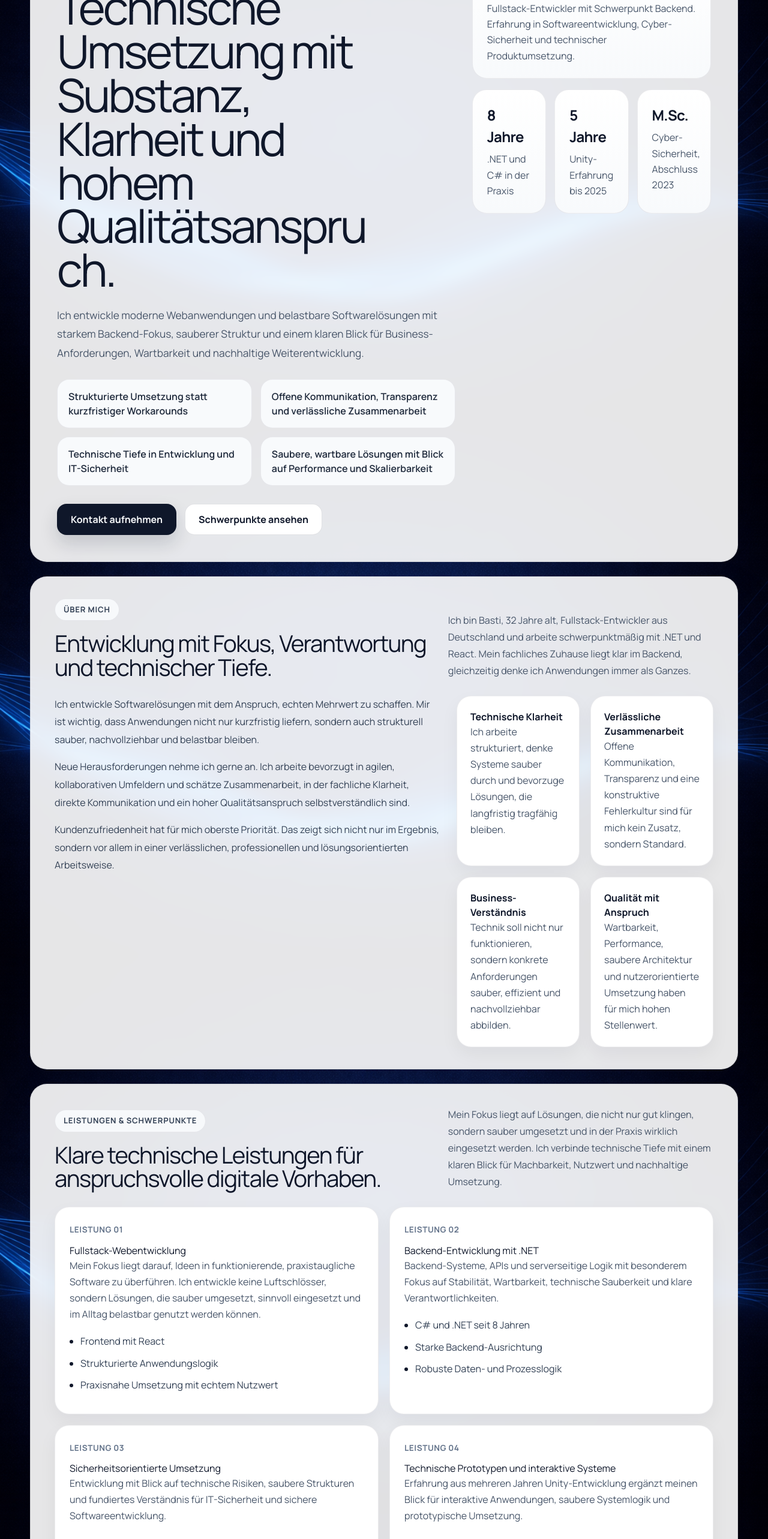
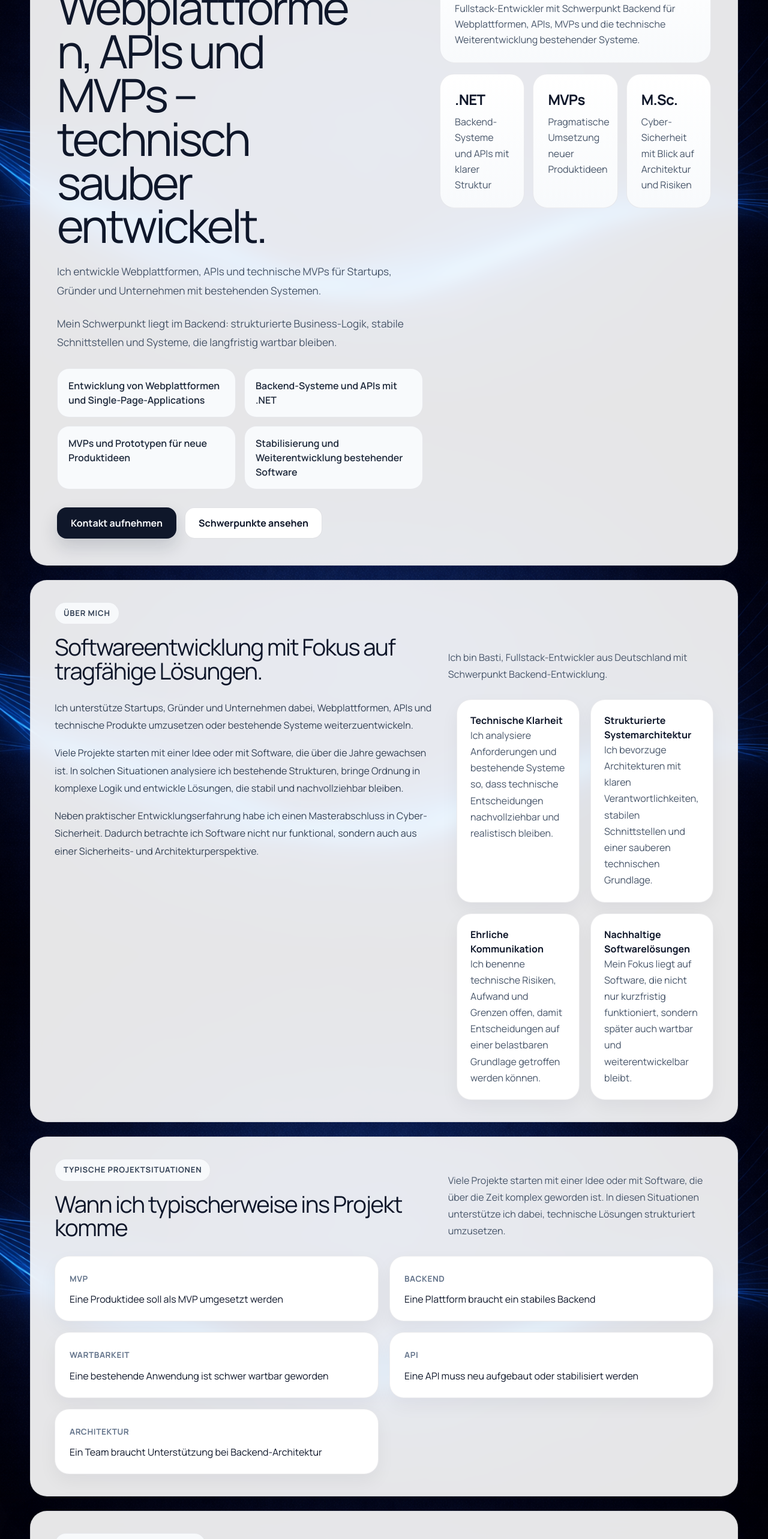
Before and after one commit to ZhRaL/OwnWebsite, a React (Vite) app: page / in a window 1280 px wide. Shown: the part 234-2800 px from the top of the page at 60% size. Built offline with nearby package versions, Linux system fonts and the light colour scheme.

Commit message:
KI adjusted Textfields

```diff
--- a/src/App.css
+++ b/src/App.css
@@ -52,7 +52,7 @@ section[id] {
 
 .hero-grid {
   display: grid;
-  grid-template-columns: minmax(0, 1.5fr) minmax(320px, 0.9fr);
+  grid-template-columns: minmax(0, 1.35fr) minmax(360px, 1fr);
   gap: 28px;
   align-items: stretch;
   min-width: 0;
--- a/src/App.jsx
+++ b/src/App.jsx
@@ -53,6 +53,52 @@ function ScrollHandler() {
 }
 
 function HomePage() {
+  const projectSituations = [
+    {
+      label: 'MVP',
+      title: 'Eine Produktidee soll als MVP umgesetzt werden',
+    },
+    {
+      label: 'Backend',
+      title: 'Eine Plattform braucht ein stabiles Backend',
+    },
+    {
+      label: 'Wartbarkeit',
+      title: 'Eine bestehende Anwendung ist schwer wartbar geworden',
+    },
+    {
+      label: 'API',
+      title: 'Eine API muss neu aufgebaut oder stabilisiert werden',
+    },
+    {
+      label: 'Architektur',
+      title: 'Ein Team braucht Unterstützung bei Backend-Architektur',
+    },
+  ];
+
+  const collaborationSteps = [
+    {
+      label: 'Schritt 01',
+      title: 'Erstgespräch',
+      text: 'Verständnis der Idee oder des bestehenden Systems.',
+    },
+    {
+      label: 'Schritt 02',
+      title: 'Technische Analyse',
+      text: 'Bewertung möglicher Architektur und Lösungswege.',
+    },
+    {
+      label: 'Schritt 03',
+      title: 'Struktur und Planung',
+      text: 'Definition der Systemstruktur und Umsetzungsschritte.',
+    },
+    {
+      label: 'Schritt 04',
+      title: 'Iterative Entwicklung',
+      text: 'Umsetzung in klaren Entwicklungsschritten mit regelmäßiger Abstimmung.',
+    },
+  ];
+
   return (
     <div className="site-shell">
       <Header />
@@ -60,32 +106,22 @@ function HomePage() {
         <section id="home" className="hero-section section-shell">
           <div className="hero-grid">
             <div className="hero-copy">
-              <span className="section-kicker">
-                Fullstack-Entwicklung mit Fokus auf .NET und React
-              </span>
-              <h1>
-                Technische Umsetzung mit Substanz, Klarheit und hohem
-                Qualitätsanspruch.
-              </h1>
+              <span className="section-kicker">Backend-orientierte Fullstack-Entwicklung</span>
+              <h1>Webplattformen, APIs und MVPs – technisch sauber entwickelt.</h1>
               <p className="hero-lead">
-                Ich entwickle moderne Webanwendungen und belastbare
-                Softwarelösungen mit starkem Backend-Fokus, sauberer Struktur
-                und einem klaren Blick für Business-Anforderungen, Wartbarkeit
-                und nachhaltige Weiterentwicklung.
+                Ich entwickle Webplattformen, APIs und technische MVPs für
+                Startups, Gründer und Unternehmen mit bestehenden Systemen.
+              </p>
+              <p className="hero-lead">
+                Mein Schwerpunkt liegt im Backend: strukturierte
+                Business-Logik, stabile Schnittstellen und Systeme, die
+                langfristig wartbar bleiben.
               </p>
               <div className="hero-points">
-                <span>
-                  Strukturierte Umsetzung statt kurzfristiger Workarounds
-                </span>
-                <span>
-                  Offene Kommunikation, Transparenz und verlässliche
-                  Zusammenarbeit
-                </span>
-                <span>Technische Tiefe in Entwicklung und IT-Sicherheit</span>
-                <span>
-                  Saubere, wartbare Lösungen mit Blick auf Performance und
-                  Skalierbarkeit
-                </span>
+                <span>Entwicklung von Webplattformen und Single-Page-Applications</span>
+                <span>Backend-Systeme und APIs mit .NET</span>
+                <span>MVPs und Prototypen für neue Produktideen</span>
+                <span>Stabilisierung und Weiterentwicklung bestehender Software</span>
               </div>
               <div className="hero-actions">
                 <a className="button button-primary" href="#contact">
@@ -101,23 +137,23 @@ function HomePage() {
                 <span className="eyebrow">Positionierung</span>
 
                 <p>
-                  Fullstack-Entwickler mit Schwerpunkt Backend. Erfahrung in
-                  Softwareentwicklung, Cyber-Sicherheit und technischer
-                  Produktumsetzung.
+                  Fullstack-Entwickler mit Schwerpunkt Backend für
+                  Webplattformen, APIs, MVPs und die technische
+                  Weiterentwicklung bestehender Systeme.
                 </p>
               </div>
               <div className="hero-metrics">
                 <div className="metric-card">
-                  <strong>8 Jahre</strong>
-                  <span>.NET und C# in der Praxis</span>
+                  <strong>.NET</strong>
+                  <span>Backend-Systeme und APIs mit klarer Struktur</span>
                 </div>
                 <div className="metric-card">
-                  <strong>5 Jahre</strong>
-                  <span>Unity-Erfahrung bis 2025</span>
+                  <strong>MVPs</strong>
+                  <span>Pragmatische Umsetzung neuer Produktideen</span>
                 </div>
                 <div className="metric-card">
                   <strong>M.Sc.</strong>
-                  <span>Cyber-Sicherheit, Abschluss 2023</span>
+                  <span>Cyber-Sicherheit mit Blick auf Architektur und Risiken</span>
                 </div>
               </div>
             </aside>
@@ -125,7 +161,52 @@ function HomePage() {
         </section>
 
         <Aboutme />
+        <section className="content-section section-shell">
+          <div className="section-header">
+            <div>
+              <span className="section-kicker">Typische Projektsituationen</span>
+              <h2>Wann ich typischerweise ins Projekt komme</h2>
+            </div>
+            <p>
+              Viele Projekte starten mit einer Idee oder mit Software, die über
+              die Zeit komplex geworden ist. In diesen Situationen unterstütze
+              ich dabei, technische Lösungen strukturiert umzusetzen.
+            </p>
+          </div>
+
+          <div className="focus-grid">
+            {projectSituations.map((situation) => (
+              <article key={situation.title} className="focus-card">
+                <span className="card-label">{situation.label}</span>
+                <h3>{situation.title}</h3>
+              </article>
+            ))}
+          </div>
+        </section>
         <Skills />
+        <section className="content-section section-shell">
+          <div className="section-header">
+            <div>
+              <span className="section-kicker">Zusammenarbeit</span>
+              <h2>So läuft die Zusammenarbeit typischerweise ab</h2>
+            </div>
+            <p>
+              Viele Projekte beginnen mit einer Idee oder einem bestehenden
+              System, das weiterentwickelt werden soll. Eine klare technische
+              Struktur hilft dabei, Projekte effizient umzusetzen.
+            </p>
+          </div>
+
+          <div className="service-grid">
+            {collaborationSteps.map((step) => (
+              <article key={step.title} className="service-card">
+                <span className="card-label">{step.label}</span>
+                <h3>{step.title}</h3>
+                <p>{step.text}</p>
+              </article>
+            ))}
+          </div>
+        </section>
         <Projects />
         <Technologies />
         <Contact />
--- a/src/Components/Aboutme.jsx
+++ b/src/Components/Aboutme.jsx
@@ -1,19 +1,19 @@
 const principles = [
   {
     title: 'Technische Klarheit',
-    text: 'Ich arbeite strukturiert, denke Systeme sauber durch und bevorzuge Lösungen, die langfristig tragfähig bleiben.',
+    text: 'Ich analysiere Anforderungen und bestehende Systeme so, dass technische Entscheidungen nachvollziehbar und realistisch bleiben.',
   },
   {
-    title: 'Verlässliche Zusammenarbeit',
-    text: 'Offene Kommunikation, Transparenz und eine konstruktive Fehlerkultur sind für mich kein Zusatz, sondern Standard.',
+    title: 'Strukturierte Systemarchitektur',
+    text: 'Ich bevorzuge Architekturen mit klaren Verantwortlichkeiten, stabilen Schnittstellen und einer sauberen technischen Grundlage.',
   },
   {
-    title: 'Business-Verständnis',
-    text: 'Technik soll nicht nur funktionieren, sondern konkrete Anforderungen sauber, effizient und nachvollziehbar abbilden.',
+    title: 'Ehrliche Kommunikation',
+    text: 'Ich benenne technische Risiken, Aufwand und Grenzen offen, damit Entscheidungen auf einer belastbaren Grundlage getroffen werden können.',
   },
   {
-    title: 'Qualität mit Anspruch',
-    text: 'Wartbarkeit, Performance, saubere Architektur und nutzerorientierte Umsetzung haben für mich hohen Stellenwert.',
+    title: 'Nachhaltige Softwarelösungen',
+    text: 'Mein Fokus liegt auf Software, die nicht nur kurzfristig funktioniert, sondern später auch wartbar und weiterentwickelbar bleibt.',
   },
 ];
 
@@ -23,31 +23,32 @@ const Aboutme = () => {
       <div className="section-header">
         <div>
           <span className="section-kicker">Über mich</span>
-          <h2>Entwicklung mit Fokus, Verantwortung und technischer Tiefe.</h2>
+          <h2>Softwareentwicklung mit Fokus auf tragfähige Lösungen.</h2>
         </div>
         <p>
-          Ich bin Basti, 32 Jahre alt, Fullstack-Entwickler aus Deutschland und arbeite
-          schwerpunktmäßig mit .NET und React. Mein fachliches Zuhause liegt klar im Backend,
-          gleichzeitig denke ich Anwendungen immer als Ganzes.
+          Ich bin Basti, Fullstack-Entwickler aus Deutschland mit Schwerpunkt
+          Backend-Entwicklung.
         </p>
       </div>
 
       <div className="two-column-layout">
         <div className="body-copy">
           <p>
-            Ich entwickle Softwarelösungen mit dem Anspruch, echten Mehrwert zu schaffen. Mir ist
-            wichtig, dass Anwendungen nicht nur kurzfristig liefern, sondern auch strukturell sauber,
-            nachvollziehbar und belastbar bleiben.
+            Ich unterstütze Startups, Gründer und Unternehmen dabei,
+            Webplattformen, APIs und technische Produkte umzusetzen oder
+            bestehende Systeme weiterzuentwickeln.
           </p>
           <p>
-            Neue Herausforderungen nehme ich gerne an. Ich arbeite bevorzugt in agilen,
-            kollaborativen Umfeldern und schätze Zusammenarbeit, in der fachliche Klarheit, direkte
-            Kommunikation und ein hoher Qualitätsanspruch selbstverständlich sind.
+            Viele Projekte starten mit einer Idee oder mit Software, die über
+            die Jahre gewachsen ist. In solchen Situationen analysiere ich
+            bestehende Strukturen, bringe Ordnung in komplexe Logik und
+            entwickle Lösungen, die stabil und nachvollziehbar bleiben.
           </p>
           <p>
-            Kundenzufriedenheit hat für mich oberste Priorität. Das zeigt sich nicht nur im
-            Ergebnis, sondern vor allem in einer verlässlichen, professionellen und
-            lösungsorientierten Arbeitsweise.
+            Neben praktischer Entwicklungserfahrung habe ich einen
+            Masterabschluss in Cyber-Sicherheit. Dadurch betrachte ich Software
+            nicht nur funktional, sondern auch aus einer Sicherheits- und
+            Architekturperspektive.
           </p>
         </div>
 
--- a/src/Components/Projects/Projects.jsx
+++ b/src/Components/Projects/Projects.jsx
@@ -2,22 +2,22 @@ const focusAreas = [
   {
     label: 'Fokusfeld',
     title: 'Backend-zentrierte Produktentwicklung',
-    text: 'Mein Schwerpunkt liegt dort, wo Anwendungen tragfähig werden: in sauberer Business-Logik, belastbaren Schnittstellen, klarer Datenverarbeitung und stabilen technischen Strukturen.',
+    text: 'Ich arbeite vor allem an den Teilen eines Produkts, die für Stabilität, klare Prozesse und saubere technische Grundlagen verantwortlich sind.',
   },
   {
     label: 'Arbeitsweise',
-    title: 'Agil, kollaborativ und direkt',
-    text: 'Ich arbeite gerne in Teams, in denen Anforderungen klar diskutiert, technische Entscheidungen nachvollziehbar getroffen und Probleme offen gelöst werden.',
+    title: 'Zusammenarbeit in kleinen Teams',
+    text: 'Viele Projekte entstehen in kleinen Teams oder direkt mit Gründern. Dort sind klare Abstimmung und pragmatische technische Entscheidungen besonders wichtig.',
   },
   {
     label: 'Qualitätsanspruch',
-    title: 'Saubere Lösungen statt kurzfristiger Workarounds',
-    text: 'Mein Anspruch ist eine Umsetzung, die nicht nur heute funktioniert, sondern auch später nachvollziehbar, wartbar und professionell weiterentwickelbar bleibt.',
+    title: 'Saubere Architektur statt kurzfristiger Workarounds',
+    text: 'Ich bevorzuge Lösungen, die die Systemstruktur verbessern, statt spätere Probleme durch kurzfristige Abkürzungen zu verstärken.',
   },
   {
     label: 'Status',
-    title: 'Referenzen im Ausbau',
-    text: 'Die öffentliche Darstellung einzelner Projekte befindet sich aktuell noch im Aufbau. Inhaltlich liegt mein Fokus klar auf technischer Qualität, sauberer Umsetzung und verlässlicher Zusammenarbeit.',
+    title: 'Kontinuierliche Weiterentwicklung von Software',
+    text: 'Ein grosser Teil meiner Arbeit besteht nicht nur im Neubau, sondern in der schrittweisen Weiterentwicklung bestehender Anwendungen und Systeme.',
   },
 ];
 
@@ -27,12 +27,13 @@ const Projects = () => {
       <div className="section-header">
         <div>
           <span className="section-kicker">Projekte, Erfahrung & Arbeitsweise</span>
-          <h2>Technische Arbeit, die auf Qualität und belastbare Ergebnisse ausgerichtet ist.</h2>
+          <h2>Technische Umsetzung mit Fokus auf stabile Systeme.</h2>
         </div>
         <p>
-          Die bestehende Projektübersicht wird aktuell weiter ausgebaut. Bereits heute ist jedoch
-          klar, wofür ich in der Umsetzung stehe: solide Entwicklung, direkte Kommunikation und ein
-          Anspruch, der über reine Funktionserfüllung hinausgeht.
+          Ein grosser Teil meiner Arbeit besteht darin, Systeme zu entwickeln
+          oder bestehende Software weiterzuentwickeln. Der Fokus liegt dabei auf
+          klarer Architektur, stabiler Backend-Logik und Lösungen, die
+          langfristig wartbar bleiben.
         </p>
       </div>
 
@@ -47,12 +48,11 @@ const Projects = () => {
       </div>
 
       <div className="muted-panel mt-6">
-        <h3>Projektinformationen werden gezielt ausgebaut</h3>
+        <h3>Praktische Entwicklung statt Showcases</h3>
         <p>
-          Statt unpräziser Showcase-Karten oder austauschbarer Platzhalter wird diese Sektion
-          schrittweise mit belastbaren Inhalten ergänzt. Bis dahin zeigt die Seite bewusst den
-          professionellen Rahmen, die fachlichen Schwerpunkte und die Art, wie ich technische
-          Zusammenarbeit angehe.
+          Diese Seite beschreibt bewusst den fachlichen Schwerpunkt und die Art
+          der Zusammenarbeit. Im Vordergrund stehen reale Entwicklungsarbeit,
+          stabile Systeme und nachvollziehbare technische Entscheidungen.
         </p>
       </div>
     </section>
--- a/src/Components/Skills.jsx
+++ b/src/Components/Skills.jsx
@@ -1,27 +1,23 @@
 const services = [
   {
-    label: 'Leistung 01',
-    title: 'Fullstack-Webentwicklung',
-    text: 'Mein Fokus liegt darauf, Ideen in funktionierende, praxistaugliche Software zu überführen. Ich entwickle keine Luftschlösser, sondern Lösungen, die sauber umgesetzt, sinnvoll eingesetzt und im Alltag belastbar genutzt werden können.',
-    points: ['Frontend mit React', 'Strukturierte Anwendungslogik', 'Praxisnahe Umsetzung mit echtem Nutzwert'],
+    title: 'Webplattformen und Anwendungen',
+    text: 'Ich entwickle Webplattformen und Single-Page-Applications mit React und .NET. Dabei liegt der Fokus auf klarer Architektur, stabiler Backend-Logik und einer soliden Grundlage für zukünftige Erweiterungen.',
+    points: ['React Frontend', 'Strukturierte Backend-Logik', 'Skalierbare Architektur'],
   },
   {
-    label: 'Leistung 02',
-    title: 'Backend-Entwicklung mit .NET',
-    text: 'Backend-Systeme, APIs und serverseitige Logik mit besonderem Fokus auf Stabilität, Wartbarkeit, technische Sauberkeit und klare Verantwortlichkeiten.',
-    points: ['C# und .NET seit 8 Jahren', 'Starke Backend-Ausrichtung', 'Robuste Daten- und Prozesslogik'],
+    title: 'Backend-Entwicklung und APIs',
+    text: 'Backend-Systeme sind das Fundament moderner Anwendungen. Ich entwickle APIs und serverseitige Systeme mit Fokus auf Stabilität, Wartbarkeit und nachvollziehbare Datenstrukturen.',
+    points: ['C# und .NET', 'API-Design', 'klare Daten- und Prozesslogik'],
   },
   {
-    label: 'Leistung 03',
-    title: 'Sicherheitsorientierte Umsetzung',
-    text: 'Entwicklung mit Blick auf technische Risiken, saubere Strukturen und fundiertes Verständnis für IT-Sicherheit und sichere Softwareentwicklung.',
-    points: ['Master in Cyber-Sicherheit', 'Web-Securities-Zertifikat', 'Bewusster Umgang mit Qualität und Risiken'],
+    title: 'MVPs und Prototypen',
+    text: 'Für Startups und Gründer entwickle ich technische MVPs, mit denen Produktideen schnell getestet und weiterentwickelt werden können.',
+    points: ['schnelle technische Umsetzung', 'Fokus auf funktionierende Kernlogik', 'Grundlage für spätere Weiterentwicklung'],
   },
   {
-    label: 'Leistung 04',
-    title: 'Technische Prototypen und interaktive Systeme',
-    text: 'Erfahrung aus mehreren Jahren Unity-Entwicklung ergänzt meinen Blick für interaktive Anwendungen, saubere Systemlogik und prototypische Umsetzung.',
-    points: ['Unity-Erfahrung über 5 Jahre', 'Interaktive Produktlogik', 'Praxisnahe technische Umsetzung'],
+    title: 'Stabilisierung bestehender Systeme',
+    text: 'Viele Anwendungen wachsen über Jahre und werden schwer wartbar. Ich unterstütze dabei, bestehende Systeme zu analysieren, Architekturprobleme zu identifizieren und Backend-Strukturen zu verbessern.',
+    points: ['Analyse bestehender Systeme', 'Refactoring und Strukturverbesserung', 'Stabilisierung der Backend-Logik'],
   },
 ];
 
@@ -31,19 +27,17 @@ const Skills = () => {
       <div className="section-header">
         <div>
           <span className="section-kicker">Leistungen & Schwerpunkte</span>
-          <h2>Klare technische Leistungen für anspruchsvolle digitale Vorhaben.</h2>
+          <h2>Klare technische Leistungen für digitale Produkte und bestehende Systeme.</h2>
         </div>
         <p>
-          Mein Fokus liegt auf Lösungen, die nicht nur gut klingen, sondern sauber umgesetzt und in
-          der Praxis wirklich eingesetzt werden. Ich verbinde technische Tiefe mit einem klaren
-          Blick für Machbarkeit, Nutzwert und nachhaltige Umsetzung.
+          Ich übernehme Projekte dort, wo technische Struktur, stabile
+          Backend-Logik und nachvollziehbare Umsetzung entscheidend sind.
         </p>
       </div>
 
       <div className="service-grid">
         {services.map((service) => (
           <article key={service.title} className="service-card">
-            <span className="card-label">{service.label}</span>
             <h3>{service.title}</h3>
             <p>{service.text}</p>
             <ul className="bullet-list">
--- a/src/Components/Technologies/Technologies.jsx
+++ b/src/Components/Technologies/Technologies.jsx
@@ -1,23 +1,23 @@
 const technologyGroups = [
   {
     title: 'Technologien',
-    text: 'Schwerpunkte in moderner Webentwicklung mit einem klaren Fokus auf robuste, praxisnahe Umsetzung.',
+    text: 'Technologien, mit denen ich regelmäßig arbeite.',
     badges: ['C#', '.NET', 'React', 'Unity'],
   },
   {
     title: 'Ausbildung',
-    text: 'Fundierte akademische Basis in Softwareentwicklung und IT-Sicherheit.',
-    badges: ['B.Sc. Informatik', 'M.Sc. Cyber-Sicherheit (2023)'],
+    text: 'Akademischer Hintergrund in Entwicklung und Sicherheit.',
+    badges: ['B.Sc. Computer Science', 'M.Sc. Cyber Security (2023)'],
   },
   {
     title: 'Zertifikate',
-    text: 'Gezielte fachliche Vertiefung in Qualität und sichere Webentwicklung.',
-    badges: ['Clean Code (2025)', 'Web-Securities (2025)'],
+    text: 'Weiterbildung mit Fokus auf Codequalität und Sicherheit.',
+    badges: ['Clean Code (2025)', 'Web Security (2025)', 'Softwarearchitektur für Entwickler (2026)'],
   },
   {
     title: 'Arbeitsprofil',
-    text: 'Professionelle Umsetzung mit Fokus auf Nachhaltigkeit, Zusammenarbeit und technische Exzellenz.',
-    badges: ['Backend-Fokus', 'Agile Zusammenarbeit', 'Transparenz', 'Konstruktive Fehlerkultur'],
+    text: 'So arbeite ich in Projekten.',
+    badges: ['Backend focus', 'Agile collaboration', 'Structured development', 'Transparent communication'],
   },
 ];
 
@@ -27,12 +27,11 @@ const Technologies = () => {
       <div className="section-header">
         <div>
           <span className="section-kicker">Kompetenzen & Profil</span>
-          <h2>Fundierte Qualifikation, technischer Fokus und ein klarer Qualitätsstandard.</h2>
+          <h2>Technologien, Ausbildung und Arbeitsweise im Überblick.</h2>
         </div>
         <p>
-          Meine Kenntnisse verbinden praktische Entwicklungserfahrung, akademische Tiefe und ein
-          Arbeitsverständnis, das auf sauberer Umsetzung, Zuverlässigkeit und nachhaltiger
-          Softwareentwicklung basiert.
+          Die Auswahl zeigt die Technologien, fachlichen Grundlagen und die
+          Arbeitsweise, mit denen ich Projekte strukturiert umsetze.
         </p>
       </div>
 
```
Also changed, not shown: src/Components/Contact/Contact.jsx (+10 -6 lines).
